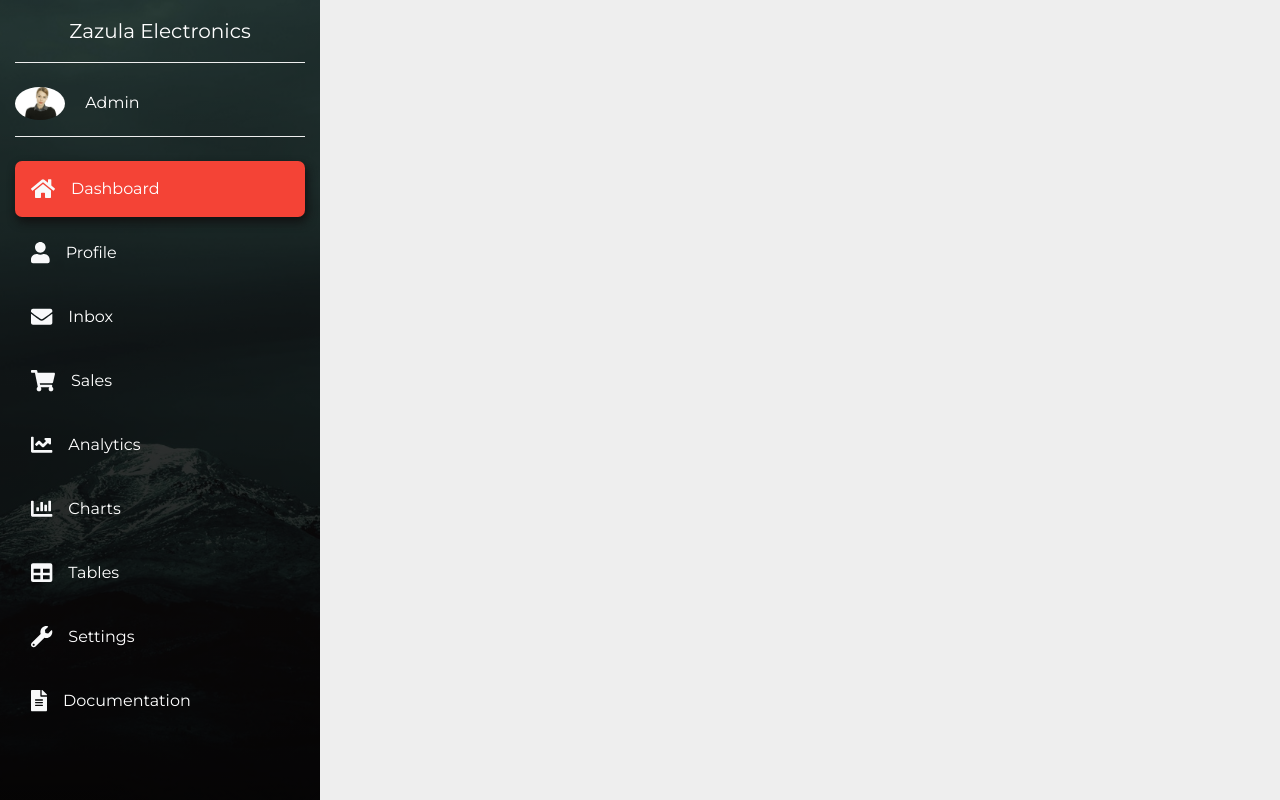
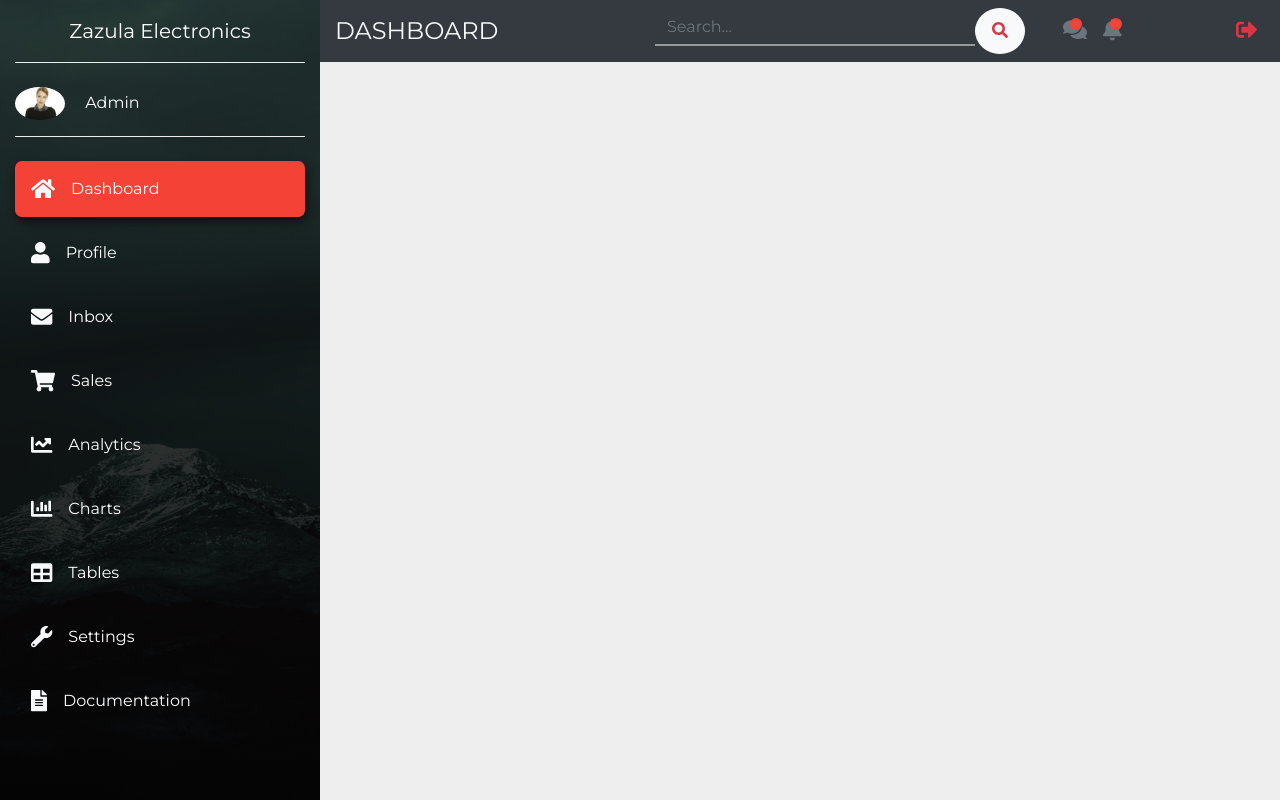
Before and after one commit to kwalczak80/Admin-Dashboard, a plain HTML site: page index.html in a window 1280 px wide. Drawn offline with nearby package versions, Linux system fonts and the light colour scheme.

Commit message:
Add horizontal navbar. Add style to the navbar

```diff
--- a/index.html
+++ b/index.html
@@ -111,10 +111,49 @@
                 </li>
               </ul>
             </div>
+            <!-- End of Sidebar -->
 
-            <!-- End of Sidebar -->
             <!-- Top-nav -->
-            <div class="col-lg-9"></div>
+            <div class="col-lg-9 ml-auto bg-dark fixed-top py-2">
+              <div class="row align-items-center">
+                <div class="col-md-4">
+                  <h4 class="text-light text-uppercase mb-0">Dashboard</h4>
+                </div>
+                <div class="col-md-5">
+                  <form>
+                    <div class="input-group">
+                      <input
+                        type="text"
+                        class="form-control search-input"
+                        placeholder="Search..."
+                      />
+                      <button type="button" class="btn btn-light search-button">
+                        <i class="fas fa-search text-danger"></i>
+                      </button>
+                    </div>
+                  </form>
+                </div>
+                <div class="col-md-3">
+                  <div class="navbar-nav">
+                    <li class="nav-item icon-parent">
+                      <a href="#" class="nav-link icon-bullet"
+                        ><i class="fas fa-comments text-muted fa-lg"></i
+                      ></a>
+                    </li>
+                    <li class="nav-item icon-parent">
+                      <a href="#" class="nav-link icon-bullet"
+                        ><i class="fas fa-bell text-muted fa-lg"></i
+                      ></a>
+                    </li>
+                    <li class="nav-item ml-auto">
+                      <a href="#" class="nav-link"
+                        ><i class="fas fa-sign-out-alt text-danger fa-lg"></i
+                      ></a>
+                    </li>
+                  </div>
+                </div>
+              </div>
+            </div>
             <!-- End of Top-nav -->
           </div>
         </div>
--- a/style.css
+++ b/style.css
@@ -40,4 +40,46 @@ body {
   box-shadow: 2px 5px 20px #111;
   transform: translate(-1px);
 }
+
+.search-input {
+  background: transparent;
+  border: none;
+  border-radius: 0;
+  border-bottom: 2px solid #999;
+  transition: all 0.4s;
+}
+
+.search-input:focus {
+  background: transparent;
+  box-shadow: none;
+  border-bottom: 2px solid #dc3545;
+}
+
+.search-button {
+  border-radius: 50%;
+  padding: 10px 16px;
+  transition: all 0.4s;
+}
+
+.search-button:hover {
+  background-color: #eee;
+  transform: translate(-1px);
+}
+
+.icon-parent {
+  position: relative;
+}
+
+.icon-bullet::after {
+  content: '';
+  position: absolute;
+  top: 7px;
+  left: 15px;
+  width: 12px;
+  height: 12px;
+  background-color: #f44336;
+  border-radius: 50%;
+  transition: all 0.4s;
+}
+
 /* End of Navbar */
```
